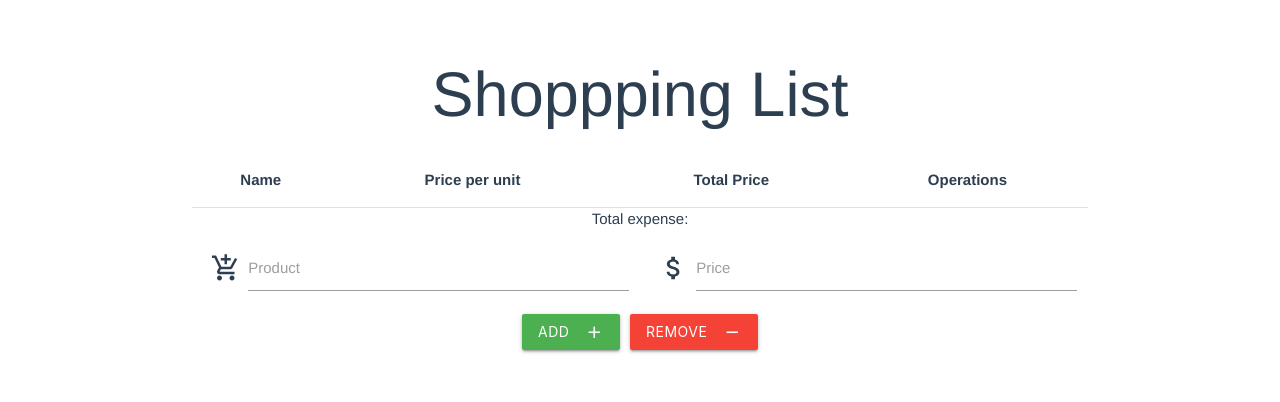
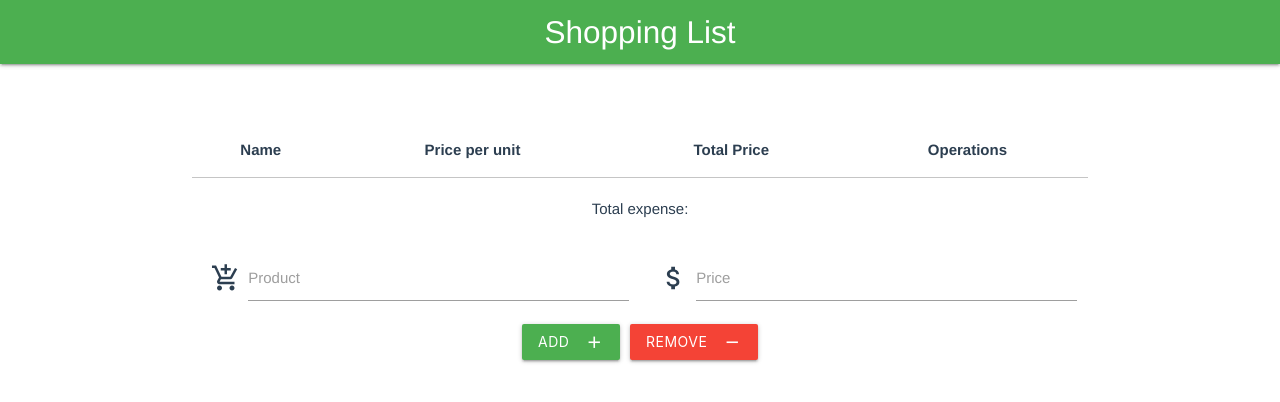
Before and after one commit to patezno/Shopping-List, a Vue app: page / in a window 1280 px wide. Shown: the top 402 px of the page. Built offline with nearby package versions, Linux system fonts and the light colour scheme.

Commit message:
information added

```diff
--- a/src/App.vue
+++ b/src/App.vue
@@ -1,12 +1,19 @@
 <template>
 
-  <div id="app" class="container">
+  <div id="app">
 
-    <h1>Shoppping List</h1>
+    <div class="navbar-fixed">
+      <nav class="green">
+        <div class="nav-wrapper">
+          <a href="#" class="brand-logo center">Shopping List</a>
+        </div>
+      </nav>
+    </div>
 
-    <ShoppingList :products="products" @removeProduct="removeProduct($event)"></ShoppingList>
-
-    <Form @newProduct="addProduct($event)" @removeLine="products.pop()"></Form>
+    <div class="container mTop">
+      <ShoppingList :products="products" @removeProduct="removeProduct($event)"></ShoppingList>
+      <Form @newProduct="addProduct($event)" @removeLine="removeLine()"></Form>
+    </div>
 
   </div>
 
@@ -53,6 +60,17 @@ export default {
           break
         }
       }
+    }, removeLine() {
+      if (this.products.length === 0) {
+        Swal.fire({
+          icon: 'info',
+          title: 'Empty',
+          text: 'There is no product to remove',
+          confirmButtonColor: 'green'
+        })
+      } else {
+        this.products.pop()
+      }
     }
   },
   data() {
@@ -72,11 +90,14 @@ export default {
   -moz-osx-font-smoothing: grayscale;
   text-align: center;
   color: #2c3e50;
-  margin-top: 60px;
 }
 
 .mBtn {
   margin-left: 10px;
 }
 
+.mTop {
+  margin-top: 60px;
+}
+
 </style>
--- a/src/components/Form/Form.vue
+++ b/src/components/Form/Form.vue
@@ -6,13 +6,13 @@
       <form class="col s12" @submit.prevent="onSubmit()">
         <div class="row">
 
-          <div class="input-field col s6">
+          <div class="input-field col s12 m6">
             <i class="material-icons prefix">add_shopping_cart</i>
             <input id="product" type="text" class="validate" v-model="product.name"/>
             <label for="product">Product</label>
           </div>
 
-          <div class="input-field col s6">
+          <div class="input-field col s12 m6">
             <i class="material-icons prefix">attach_money</i>
             <input id="price" type="number" class="validate" min="1" v-model.number="product.price"/>
             <label for="price">Price</label>
@@ -61,7 +61,7 @@ export default {
           confirmButtonText: 'Retry',
           confirmButtonColor: 'green'
         })
-        return;
+        return
       }
       let element = this.createNewElement(this.product.name, this.product.price);
       this.$emit('newProduct', element)
--- a/src/components/ShoppingList/ShoppingList.vue
+++ b/src/components/ShoppingList/ShoppingList.vue
@@ -2,7 +2,7 @@
 
     <div id="ShoppingList">
 
-        <table class="highlight centered responsive-table">
+        <table class="highlight centered responsive-table row">
         <thead>
           <tr>
               <th>Name</th>
@@ -33,7 +33,7 @@
 
       </table>
 
-      <div>
+      <div class="row">
           <span>Total expense: {{total}}</span>
       </div>
 
```
